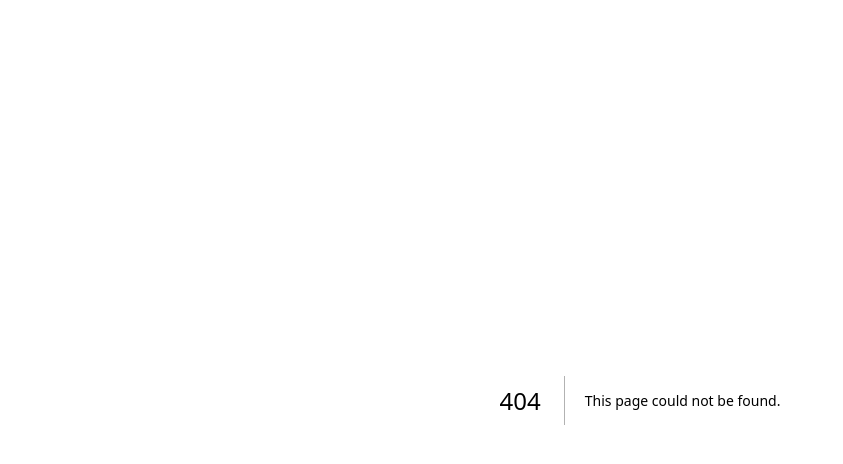
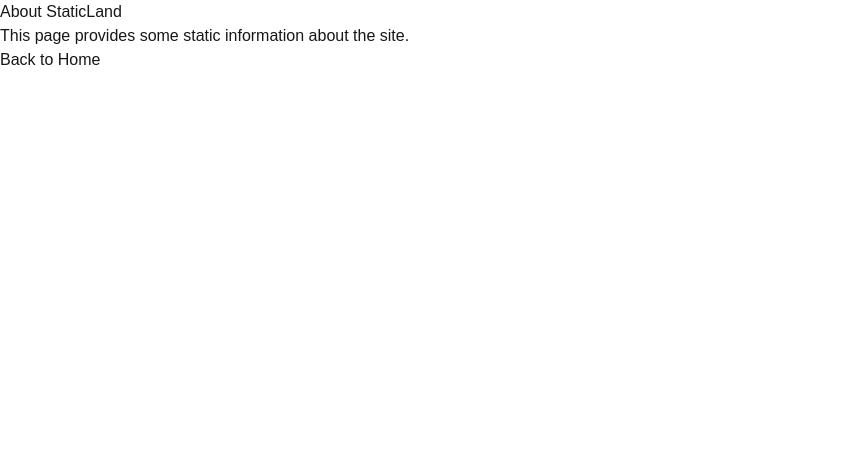
Before and after one commit to tndd/pomera, a Next.js app in the folder mock/crawled_server/: page /static/about in a window 1280 px wide. Before the commit this address had no page. Shown: the top 464 px of the page, without its empty margins (0-843 px from the left). Built offline with nearby package versions, Linux system fonts and the light colour scheme.

Commit message:
Add StaticLand mock site

```diff
--- /dev/null
+++ b/mock/crawled_server/app/static/about/page.tsx
@@ -0,0 +1,15 @@
+import Link from "next/link";
+
+export const metadata = {
+  title: "About - StaticLand",
+};
+
+export default function AboutPage() {
+  return (
+    <main>
+      <h1>About StaticLand</h1>
+      <p>This page provides some static information about the site.</p>
+      <p><Link href="/static">Back to Home</Link></p>
+    </main>
+  );
+}
--- /dev/null
+++ b/mock/crawled_server/app/static/contact/page.tsx
@@ -0,0 +1,15 @@
+import Link from "next/link";
+
+export const metadata = {
+  title: "Contact - StaticLand",
+};
+
+export default function ContactPage() {
+  return (
+    <main>
+      <h1>Contact Us</h1>
+      <p>You can reach us by sending a message via carrier pigeon.</p>
+      <p><Link href="/static">Back to Home</Link></p>
+    </main>
+  );
+}
--- /dev/null
+++ b/mock/crawled_server/app/static/page.tsx
@@ -0,0 +1,19 @@
+import Link from "next/link";
+
+export const metadata = {
+  title: "StaticLand",
+  description: "A fully static sample site with simple HTML pages.",
+};
+
+export default function StaticLandHome() {
+  return (
+    <main>
+      <h1>Welcome to StaticLand</h1>
+      <p>This is a simple static site used for crawler testing.</p>
+      <ul>
+        <li><Link href="/static/about">About</Link></li>
+        <li><Link href="/static/contact">Contact</Link></li>
+      </ul>
+    </main>
+  );
+}
```
Also changed, not shown: mock/crawled_server/public/robots.txt (added), 1 other file (tests, documents, lock files or other folders).
